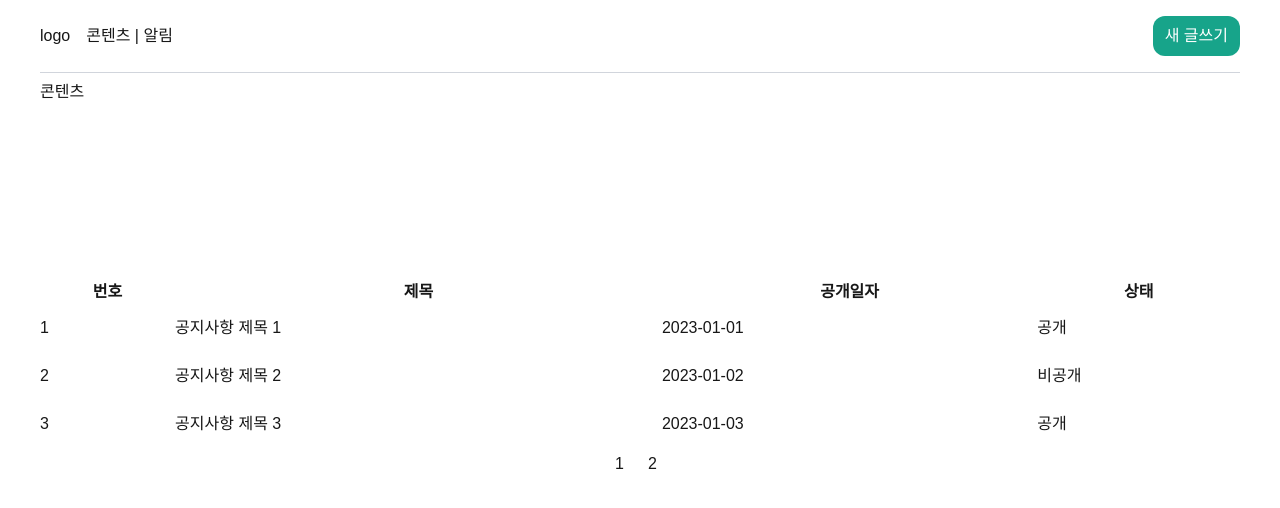
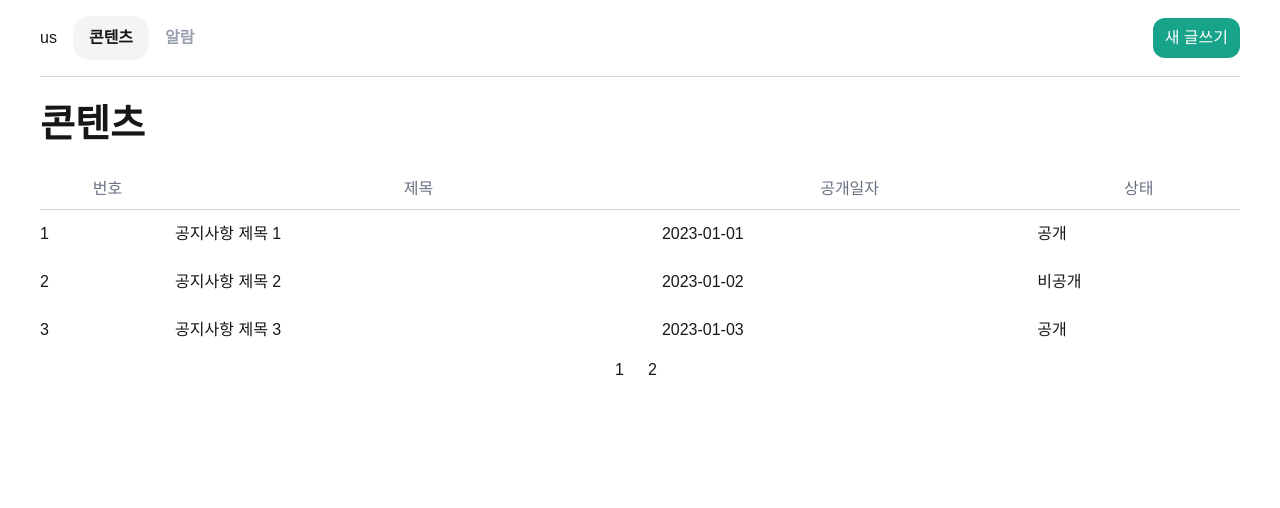
Before and after one commit to tot5s/us-fe-recurit, a Next.js app: page /notice/contents in a window 1280 px wide. Shown: the top 508 px of the page. Built offline with nearby package versions, Linux system fonts and the light colour scheme.

Commit message:
헤더부분 수정 및 공통 영역 수정 진행중

```diff
--- a/app/notice/contents/page.tsx
+++ b/app/notice/contents/page.tsx
@@ -29,7 +29,7 @@ export default function Contents() {
     const rowStyles ="h-12"
     return (
         <div>
-            <div className="h-50">콘텐츠</div>
+
             <div>
                 <Border columns={columns} rows={rows} rowStyle={rowStyles} />
                 <Pagenation totalCount={20} perPage={10} currentPage={currentPage} onPageChange={changePage}/>
--- a/app/notice/layout.tsx
+++ b/app/notice/layout.tsx
@@ -8,8 +8,11 @@ import React from "react"
 export default function NoticeLayout({children} : {children : React.ReactNode}) {
 
     return (
-        <div className=" px-10">
+        <div className=" px-10 space-y-4">
             <Header/>
+            <div className="text-[38px] font-bold ">
+              콘텐츠
+            </div>
             {children}
             <Modal/>
         </div>
--- a/components/common/Border.tsx
+++ b/components/common/Border.tsx
@@ -11,12 +11,12 @@ export default function Border({ columns, rows, rowStyle }: BoarderProps) {
     return (
         <div className="">
             <table className="w-full">
-                <thead>
+                <thead className="text-gray-500 border-b border-gray-300 text-center">
                     <tr>
                         {
                             columns.map((cols, index) => {
                                 return (
-                                    <th key={`col_${index}`} >
+                                    <th key={`col_${index}`} className="font-normal py-2">
                                         {cols}
                                     </th>
                                 )
--- a/components/common/Header.tsx
+++ b/components/common/Header.tsx
@@ -1,5 +1,6 @@
 "use client"
 
+import Link from "next/link"
 import Button from "../ui/Button"
 
 export default function Header () {
@@ -10,13 +11,24 @@ export default function Header () {
     }
 
 
+    const goUrl = (str:string) => {
+
+    }
+
     return (
         <div className="h-20">
             <div className="flex items-center justify-between py-4 border-b border-gray-300">
                  <div className="flex items-center gap-4">
-                    <div>logo</div>
+                    <div >us</div>
                     <div>
-                        콘텐츠 | 알림
+                        <button onClick={() => {
+                            goUrl('contents')
+                        }}
+                        className="bg-gray-100 py-2.5 px-4 rounded-2xl font-extrabold"
+                        >콘텐츠</button>
+                        <Link href="/notice/setalerts"
+                        className="text-gray-400 py-2.5 px-4 rounded-2xl font-extrabold"
+                        >알람</Link>
                     </div>
                 </div>
                 <div>
```
